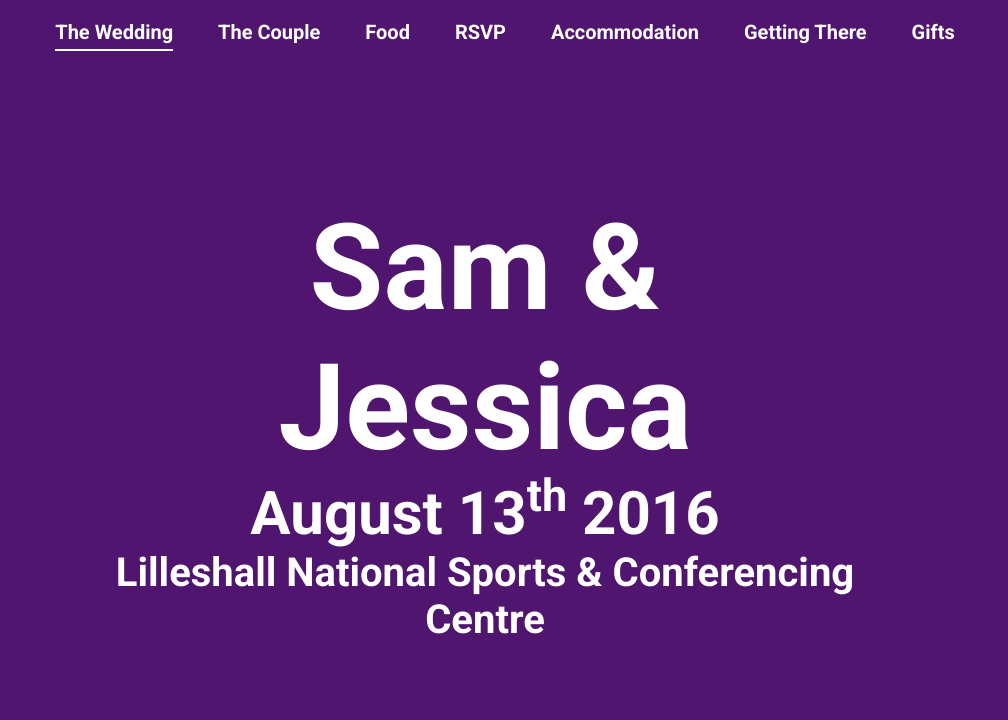
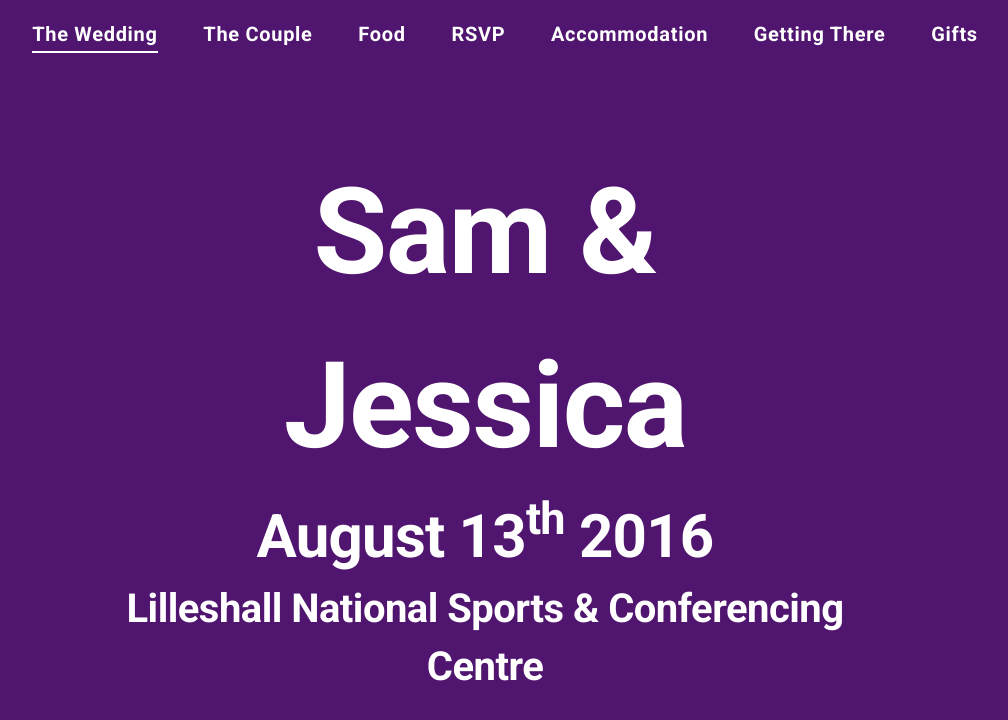
Before and after one commit to iammartincollins/samandjessicawedding, a website: page app/index.html in a window 1280 px wide. Shown: the whole page, without its empty margins (155-1163 px from the left). Drawn offline with Linux system fonts and the light colour scheme; some packages are replaced by stand-ins of ours.

Commit message:
some typographic changes like line height and letter spacing

```diff
--- a/app/assets/less/type.less
+++ b/app/assets/less/type.less
@@ -19,6 +19,12 @@ h4 {
 
 h1, h2, h3, h4 {
     font-family: 'Roboto', serif;
+    letter-spacing: -.013em;
+}
+
+body {
+    letter-spacing: .035em;
+    line-height: 1.45;
 }
 
 a {
```
Also changed, not shown: app/public/css/site.css.
